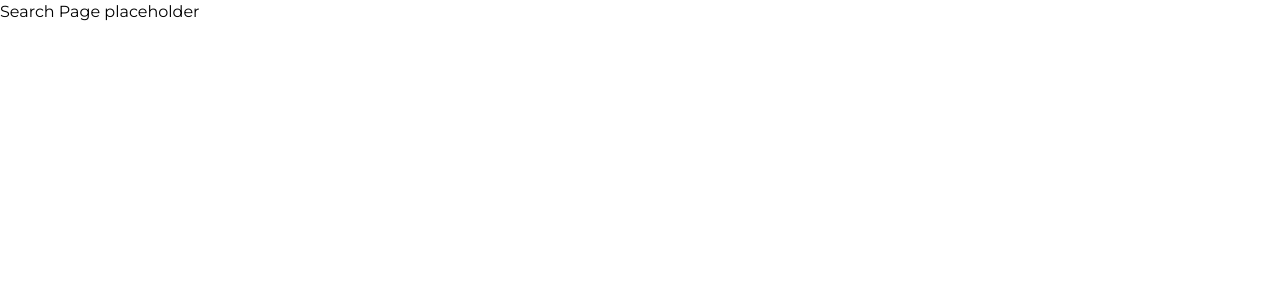
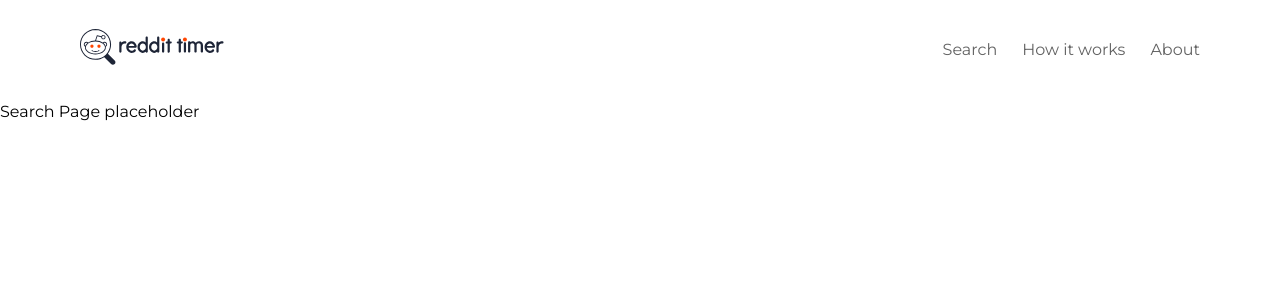
Before and after one commit to ooloo-io/reddit-timer-guks, a React (Create React App) app: page /search in a window 1280 px wide. Shown: the top 300 px of the page. Built offline with nearby package versions, Linux system fonts and the light colour scheme.

Commit message:
added header with SVG logo and nav links menu

```diff
--- a/src/App.js
+++ b/src/App.js
@@ -8,17 +8,19 @@ import {
 
 import Home from './pages/Home/Home';
 import Search from './pages/Search/Search';
+import Header from './components/Header/Header';
 
 import Theme from './shared/styles/theme.styles';
 import GlobalStyle from './shared/styles/global.styles';
-
+import AppWrapper from './App.styles';
 
 function App() {
   return (
     <Theme>
-      <div>
+      <AppWrapper>
         <GlobalStyle />
         <Router>
+          <Header />
           <Switch>
             <Route path="/" exact>
               <Home />
@@ -29,7 +31,7 @@ function App() {
             <Redirect to="/" />
           </Switch>
         </Router>
-      </div>
+      </AppWrapper>
     </Theme>
   );
 }
--- /dev/null
+++ b/src/App.styles.js
@@ -0,0 +1,10 @@
+import styled from 'styled-components';
+
+const AppWrapper = styled.div`
+  display: flex;
+  flex-direction: column;
+  max-width: 1440px;
+  margin: 0 auto;
+`;
+
+export default AppWrapper;
--- /dev/null
+++ b/src/components/Header/Header.js
@@ -0,0 +1,17 @@
+import React from 'react';
+import { Link } from 'react-router-dom';
+import { HeaderWrapper, Logo, LogoContainer } from './Header.styles';
+import Navbar from '../Navbar/Navbar';
+
+const Header = () => (
+  <HeaderWrapper>
+    <LogoContainer>
+      <Link to="/">
+        <Logo />
+      </Link>
+    </LogoContainer>
+    <Navbar />
+  </HeaderWrapper>
+);
+
+export default Header;
--- /dev/null
+++ b/src/components/Header/Header.styles.js
@@ -0,0 +1,20 @@
+import styled from 'styled-components';
+
+import { ReactComponent as LogoSVG } from '../../assets/images/logo.svg';
+
+export const HeaderWrapper = styled.header`
+  height: 100px;
+  display: flex;
+  justify-content: space-between;
+  margin-right: 80px;
+  margin-left: 80px;
+`;
+export const LogoContainer = styled.span`
+  display: flex;
+  align-self: center;
+`;
+
+export const Logo = styled(LogoSVG)`
+  width: 150px;
+  height: 36px;
+`;
--- /dev/null
+++ b/src/components/Navbar/Navbar.js
@@ -0,0 +1,20 @@
+import React from 'react';
+import {
+  NavbarContainer,
+  NavbarUl,
+  NavbarLi,
+  NavbarStyledLink,
+} from './Navbar.styles';
+
+const Navbar = () => (
+  <NavbarContainer>
+    <NavbarUl>
+      <NavbarLi><NavbarStyledLink to="/search?q=javascript">Search</NavbarStyledLink></NavbarLi>
+      <NavbarLi><NavbarStyledLink to="/#how-it-works">How it works</NavbarStyledLink></NavbarLi>
+      <NavbarLi><NavbarStyledLink to="/#about">About</NavbarStyledLink></NavbarLi>
+    </NavbarUl>
+  </NavbarContainer>
+);
+
+
+export default Navbar;
--- /dev/null
+++ b/src/components/Navbar/Navbar.styles.js
@@ -0,0 +1,31 @@
+import styled from 'styled-components';
+import { Link } from 'react-router-dom';
+
+export const NavbarContainer = styled.nav`
+  display: flex;
+`;
+
+export const NavbarUl = styled.ul`
+  display: flex;
+  align-items: center;
+  justify-content: center;
+  list-style-type: none;
+`;
+
+export const NavbarLi = styled.li`
+  margin-right: 25px;
+  &:last-child{
+    margin-right: 0;
+  }
+`;
+
+export const NavbarStyledLink = styled(Link)`
+  color: ${({ theme }) => theme.colors.primary};
+  &:focus, &:hover, &:visited, &:link, &:active {
+      text-decoration: none;
+
+  }
+  &:focus, &:hover {
+    color: ${({ theme }) => theme.colors.grayBase};
+  }
+`;
--- a/src/shared/styles/global.styles.js
+++ b/src/shared/styles/global.styles.js
@@ -5,7 +5,6 @@ const GlobalStyle = createGlobalStyle`
   ${normalize}
 
   body {
-    width: 80%;
     padding: 0;
     background-color: ${({ theme }) => theme.colors.grayLight};
     line-height: 1.5;
@@ -17,6 +16,10 @@ const GlobalStyle = createGlobalStyle`
       text-decoration: none;
       color: ${({ theme }) => theme.colors.primary};
   }
+
+  .container {
+    max-width: 1440px;
+  }
 `;
 
 export default GlobalStyle;
--- a/src/shared/styles/theme.styles.js
+++ b/src/shared/styles/theme.styles.js
@@ -4,7 +4,7 @@ import PropTypes from 'prop-types';
 
 const theme = {
   colors: {
-    textPrimary: '#636363',
+    primary: '#636363',
     grayDark: '#00000',
     grayLight: '#ffffff',
     grayBase: '#93918f',
```
